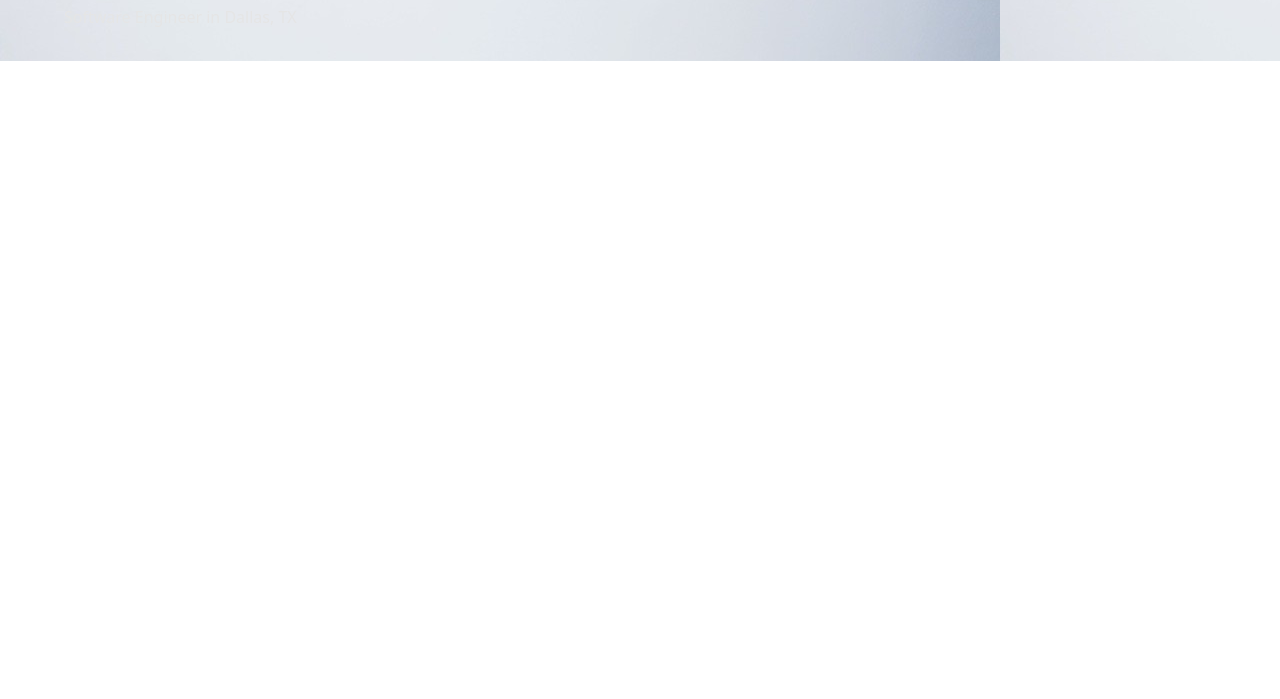
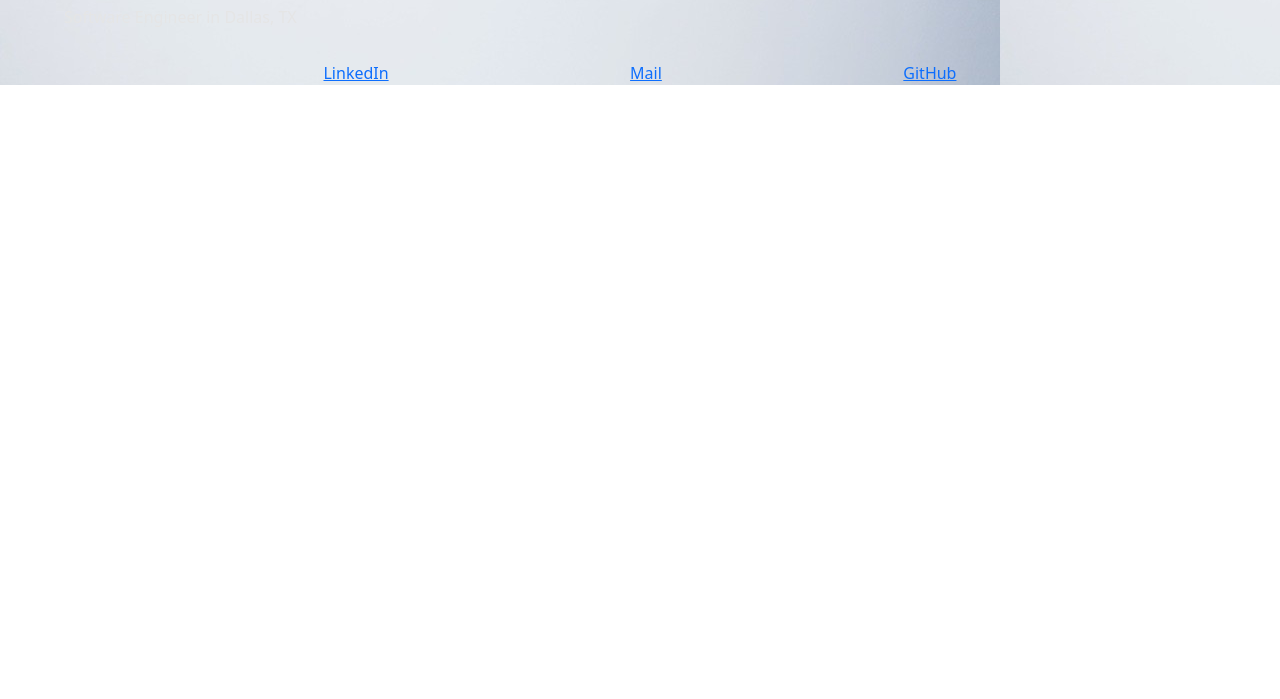
Before and after one commit to ntharden/my-portfolio, a plain HTML site: page index.html in a window 1280 px wide. Shown: the part 101-800 px from the top of the page. Drawn offline with nearby package versions, Linux system fonts and the light colour scheme.

Commit message:
adds linkedin mail and github links

```diff
--- a/index.html
+++ b/index.html
@@ -28,35 +28,15 @@
         <a class="navbar-brand auto" id="skills-btn" href="#skills">Skills</a>
         <a class="navbar-brand auto" id="connect-btn" href="#connect">Connect</a>
       </div>
-      <!-- <div class="container-fluid">
-        <img src="/assets/Headshot Small.png" alt="Profile" width="60" height="45">
-        <a class="navbar-brand" href="#">Nathan Hardenburg</a>
-        <button class="navbar-toggler" type="button" data-bs-toggle="collapse" data-bs-target="#navbarSupportedContent" aria-controls="navbarSupportedContent" aria-expanded="false" aria-label="Toggle navigation">
-          <span class="navbar-toggler-icon"></span>
-        </button>
-        <div class="collapse navbar-collapse" id="navbarSupportedContent">
-          <ul class="navbar-nav me-auto mb-2 mb-lg-0">
-            <li class="nav-item">
-              <a class="nav-link active" aria-current="page" href="#">Home</a>
-            </li>
-            <li class="nav-item dropdown" >
-              <a class="nav-link dropdown-toggle" href="#" id="navbarDropdown" role="button" data-bs-toggle="dropdown" aria-expanded="false">
-                Menu
-              </a>
-              <ul class="dropdown-menu" aria-labelledby="navbarDropdown">
-                <li><a href=/about.html>About</a></li>
-                <li><a href=/contact.html>Contact</a></li>
-                <li><a href=/resume.html>Resume</a></li>
-                <li><a href=/work.html>Work</a></li>
-              </ul>
-            </li>
-          </ul>
-        </div>
-      </div> -->
     </nav>
     <div>
       <h1>Nathan Hardenburg</h1>
       <p>Software Engineer in Dallas, TX</p>
+      <div class="links-div container d-flex justify-content-evenly align-items-center">
+        <a href="https://linkedin.com/in/nathan-hardenburg" target="_blank">LinkedIn</a>
+        <a href="mailto:nathanhardenburg@gmail.com" target="_blank">Mail</a>
+        <a href="https://github.com/ntharden" target="_blank">GitHub</a>
+      </div>
     </div>
   </section>
   <section class="about">
```
